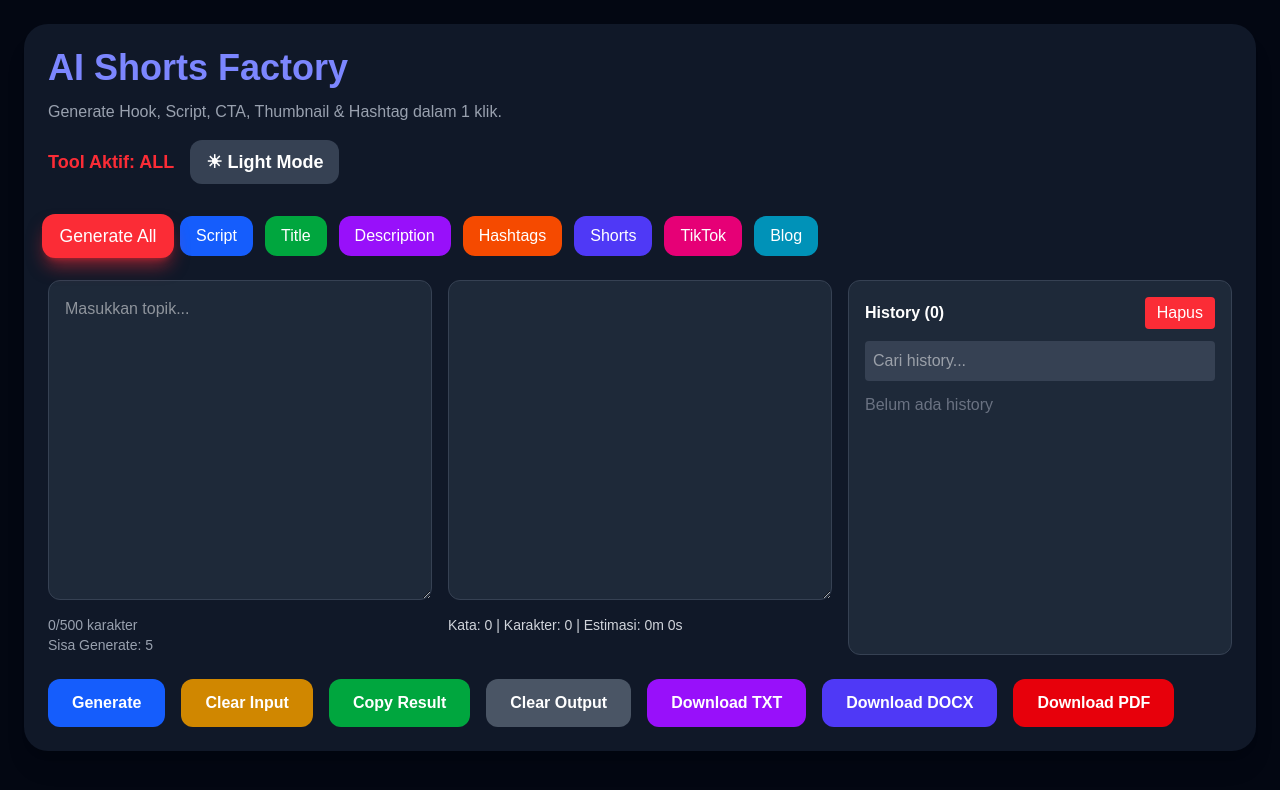
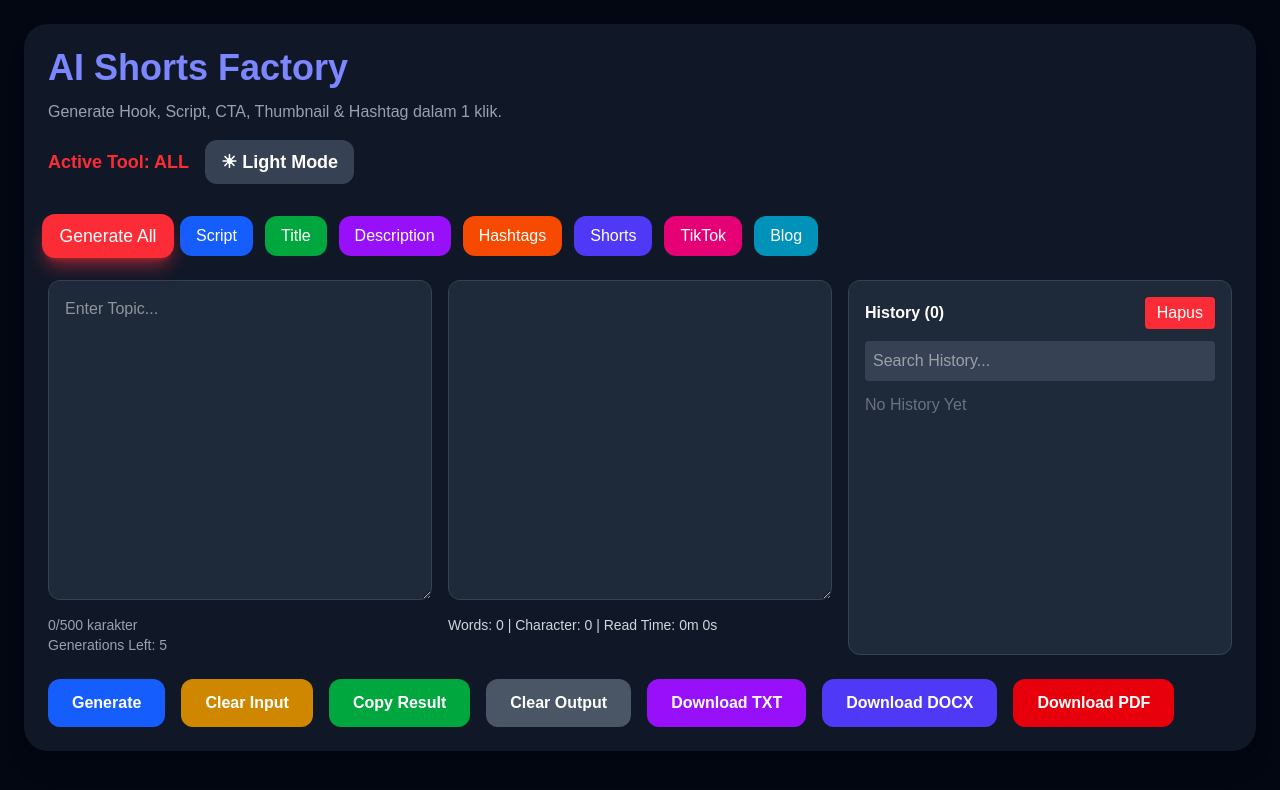
Before and after one commit to CekBiayaID/Ai-Shorts-Factory, a Next.js app: page / in a window 1280 px wide. Shown: the top 790 px of the page. Built offline with nearby package versions, Linux system fonts and the light colour scheme.

Commit message:
Fix localstorage and improve multilingual  AI Prompts

```diff
--- a/app/page.tsx
+++ b/app/page.tsx
@@ -305,7 +305,7 @@
 
 
         <h2 className="text-lg text-red-500 font-bold mb-4">
-          Tool Aktif: {tool.toUpperCase()}
+          Active Tool: {tool.toUpperCase()}
           <button
   onClick={() => setDarkMode(!darkMode)}
   className="ml-4 mb-4 bg-gray-700 text-white px-4 py-2 rounded-xl"
@@ -416,7 +416,7 @@
     setInput(e.target.value);
   }
 }}
-            placeholder="Masukkan topik..."
+            placeholder="Enter Topic..."
             className={
   darkMode
     ? 'w-full h-[320px] bg-gray-800 border border-gray-700 rounded-xl p-4 text-white'
@@ -435,7 +435,7 @@
 
   <br />
 
-  Sisa Generate: {dailyLimit - usedToday}
+  Generations Left: {dailyLimit - usedToday}
 </div>
 
 </div>
@@ -466,11 +466,11 @@
       : 'text-gray-600 text-sm mt-2'
   }
 >
-  Kata: {wordCount}
+  Words: {wordCount}
 {' | '}
-Karakter: {charCount}
+Character: {charCount}
 {' | '}
-Estimasi: {estimatedMinutes}m {estimatedSeconds}s
+Read Time: {estimatedMinutes}m {estimatedSeconds}s
 </div>
 </div>
     <div className={
@@ -502,7 +502,7 @@
 
 <input
   type="text"
-  placeholder="Cari history..."
+  placeholder="Search History..."
   value={search}
   onChange={(e) => setSearch(e.target.value)}
   className={
@@ -516,7 +516,7 @@
 
               {filteredHistory.length === 0 && (
                 <p className="text-gray-500">
-                  Belum ada history
+                  No History Yet
                 </p>
               )}
 
```
